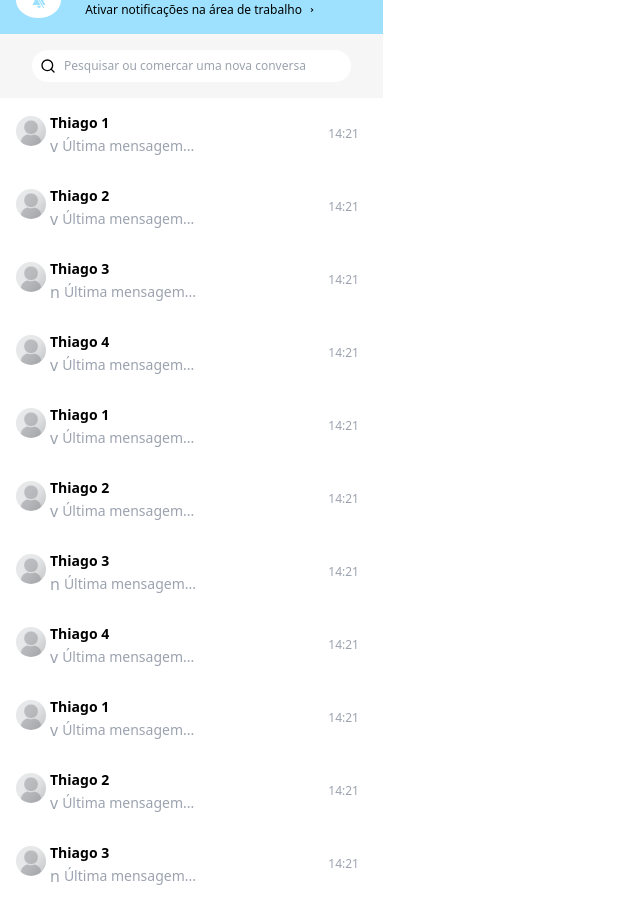
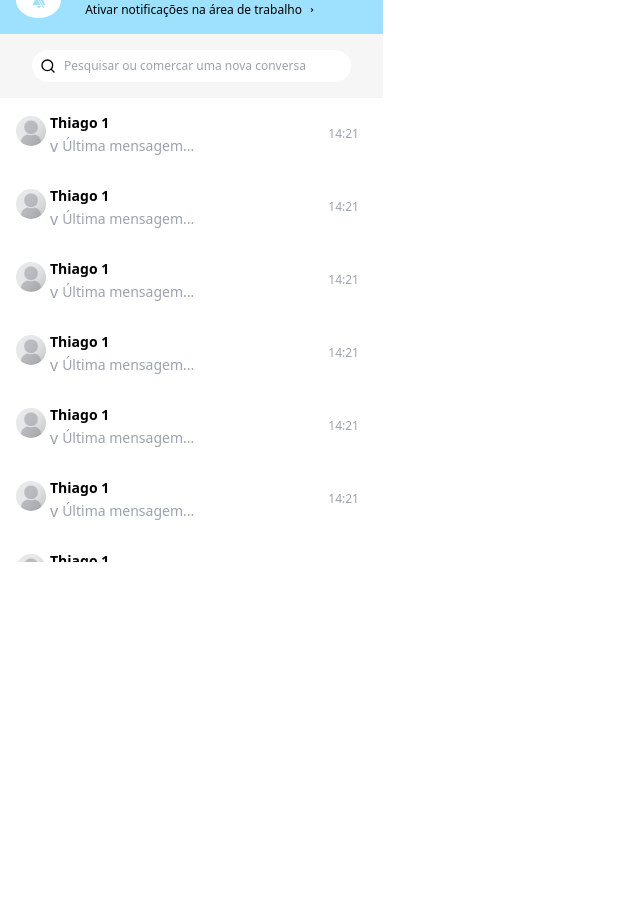
Before and after one commit to thiago-santanna/clone-whats, a Next.js app: page /Components/Container in a window 1280 px wide. Shown: the top 918 px of the page, without its empty margins (0-640 px from the left). After the commit the page ends 800 px from the top, so only its background shows below. Built offline with nearby package versions, Linux system fonts and the light colour scheme.

Commit message:
adicionado rolagem nas mensagens

```diff
--- a/package.json
+++ b/package.json
@@ -12,10 +12,12 @@
     "next": "11.0.0",
     "react": "17.0.2",
     "react-dom": "17.0.2",
-    "react-icons": "^4.2.0"
+    "react-icons": "^4.2.0",
+    "react-scroll": "^1.8.2"
   },
   "devDependencies": {
     "@types/react": "17.0.11",
+    "@types/react-scroll": "^1.8.2",
     "autoprefixer": "^10.2.6",
     "eslint": "7.28.0",
     "eslint-config-next": "11.0.0",
--- a/pages/Components/Container/container.module.css
+++ b/pages/Components/Container/container.module.css
@@ -1,6 +1,5 @@
 .bgContainer {
     margin-top: -80px;
-    min-height: 630px;
 }
 
 .bgLeft {
@@ -11,8 +10,3 @@
 .bgRight {
     width: 70%;
 }
-
-.msgContatos {
-    height: 100px;
-    overflow-y: scroll;
-}
--- a/pages/Components/Container/index.tsx
+++ b/pages/Components/Container/index.tsx
@@ -1,4 +1,5 @@
 import React from 'react';
+import { Element } from 'react-scroll'
 import Notificacao from './Notificacao';
 import styles from './container.module.css'
 import HeaderContact from './HeaderContact'
@@ -15,22 +16,33 @@ const Container: React.FC = () => {
                     <Notificacao />
                     <Consulta />
                     <div className={styles.msgContatos +  ` flex-1`}>
-                        <Mensagem nome="Thiago 1" statusMensagem="v" ultimaMensagem="Última mensagem..." />
-                        <Mensagem nome="Thiago 2" statusMensagem="v" ultimaMensagem="Última mensagem..." />
-                        <Mensagem nome="Thiago 3" statusMensagem="n" ultimaMensagem="Última mensagem..." />
-                        <Mensagem nome="Thiago 4" statusMensagem="v" ultimaMensagem="Última mensagem..." />
-                        <Mensagem nome="Thiago 1" statusMensagem="v" ultimaMensagem="Última mensagem..." />
-                        <Mensagem nome="Thiago 2" statusMensagem="v" ultimaMensagem="Última mensagem..." />
-                        <Mensagem nome="Thiago 3" statusMensagem="n" ultimaMensagem="Última mensagem..." />
-                        <Mensagem nome="Thiago 4" statusMensagem="v" ultimaMensagem="Última mensagem..." />
-                        <Mensagem nome="Thiago 1" statusMensagem="v" ultimaMensagem="Última mensagem..." />
-                        <Mensagem nome="Thiago 2" statusMensagem="v" ultimaMensagem="Última mensagem..." />
-                        <Mensagem nome="Thiago 3" statusMensagem="n" ultimaMensagem="Última mensagem..." />
-                        <Mensagem nome="Thiago 4" statusMensagem="v" ultimaMensagem="Última mensagem..." />
-                        <Mensagem nome="Thiago 1" statusMensagem="v" ultimaMensagem="Última mensagem..." />
-                        <Mensagem nome="Thiago 2" statusMensagem="v" ultimaMensagem="Última mensagem..." />
-                        <Mensagem nome="Thiago 3" statusMensagem="n" ultimaMensagem="Última mensagem..." />
-                        <Mensagem nome="Thiago 4" statusMensagem="v" ultimaMensagem="Última mensagem..." />
+                        <Element name="listMensagens" className="element" id="containerElement" style={{
+                        position: 'relative',
+                        height: '29rem',
+                        overflowY: 'scroll'
+                        }}>
+                            <Element name="lista1"><Mensagem nome="Thiago 1" statusMensagem="v" ultimaMensagem="Última mensagem..." /></Element>
+                            <Element name="lista2"><Mensagem nome="Thiago 1" statusMensagem="v" ultimaMensagem="Última mensagem..." /></Element>
+                            <Element name="lista3"><Mensagem nome="Thiago 1" statusMensagem="v" ultimaMensagem="Última mensagem..." /></Element>
+                            <Element name="lista4"><Mensagem nome="Thiago 1" statusMensagem="v" ultimaMensagem="Última mensagem..." /></Element>
+                            <Element name="lista5"><Mensagem nome="Thiago 1" statusMensagem="v" ultimaMensagem="Última mensagem..." /></Element>
+                            <Element name="lista6"><Mensagem nome="Thiago 1" statusMensagem="v" ultimaMensagem="Última mensagem..." /></Element>
+                            <Element name="lista7"><Mensagem nome="Thiago 1" statusMensagem="v" ultimaMensagem="Última mensagem..." /></Element>
+                            <Element name="lista8"><Mensagem nome="Thiago 1" statusMensagem="v" ultimaMensagem="Última mensagem..." /></Element>
+                            <Element name="lista9"><Mensagem nome="Thiago 1" statusMensagem="v" ultimaMensagem="Última mensagem..." /></Element>
+                            <Element name="lista10"><Mensagem nome="Thiago 1" statusMensagem="v" ultimaMensagem="Última mensagem..." /></Element>
+                            <Element name="lista11"><Mensagem nome="Thiago 1" statusMensagem="v" ultimaMensagem="Última mensagem..." /></Element>
+                            <Element name="lista12"><Mensagem nome="Thiago 1" statusMensagem="v" ultimaMensagem="Última mensagem..." /></Element>
+                            <Element name="lista13"><Mensagem nome="Thiago 1" statusMensagem="v" ultimaMensagem="Última mensagem..." /></Element>
+                            <Element name="lista14"><Mensagem nome="Thiago 1" statusMensagem="v" ultimaMensagem="Última mensagem..." /></Element>
+                            <Element name="lista15"><Mensagem nome="Thiago 1" statusMensagem="v" ultimaMensagem="Última mensagem..." /></Element>
+                            <Element name="lista16"><Mensagem nome="Thiago 1" statusMensagem="v" ultimaMensagem="Última mensagem..." /></Element>
+                            <Element name="lista17"><Mensagem nome="Thiago 1" statusMensagem="v" ultimaMensagem="Última mensagem..." /></Element>
+                            <Element name="lista18"><Mensagem nome="Thiago 1" statusMensagem="v" ultimaMensagem="Última mensagem..." /></Element>
+                            <Element name="lista19"><Mensagem nome="Thiago 1" statusMensagem="v" ultimaMensagem="Última mensagem..." /></Element>
+                            <Element name="lista20"><Mensagem nome="Thiago 1" statusMensagem="v" ultimaMensagem="Última mensagem..." /></Element>
+                        </Element>
+
                     </div>
                 </div>
 
```
Also changed, not shown: pages/Components/ImageContato/imageContato.module.css (deleted), 1 other file (tests, documents, lock files or other folders).
